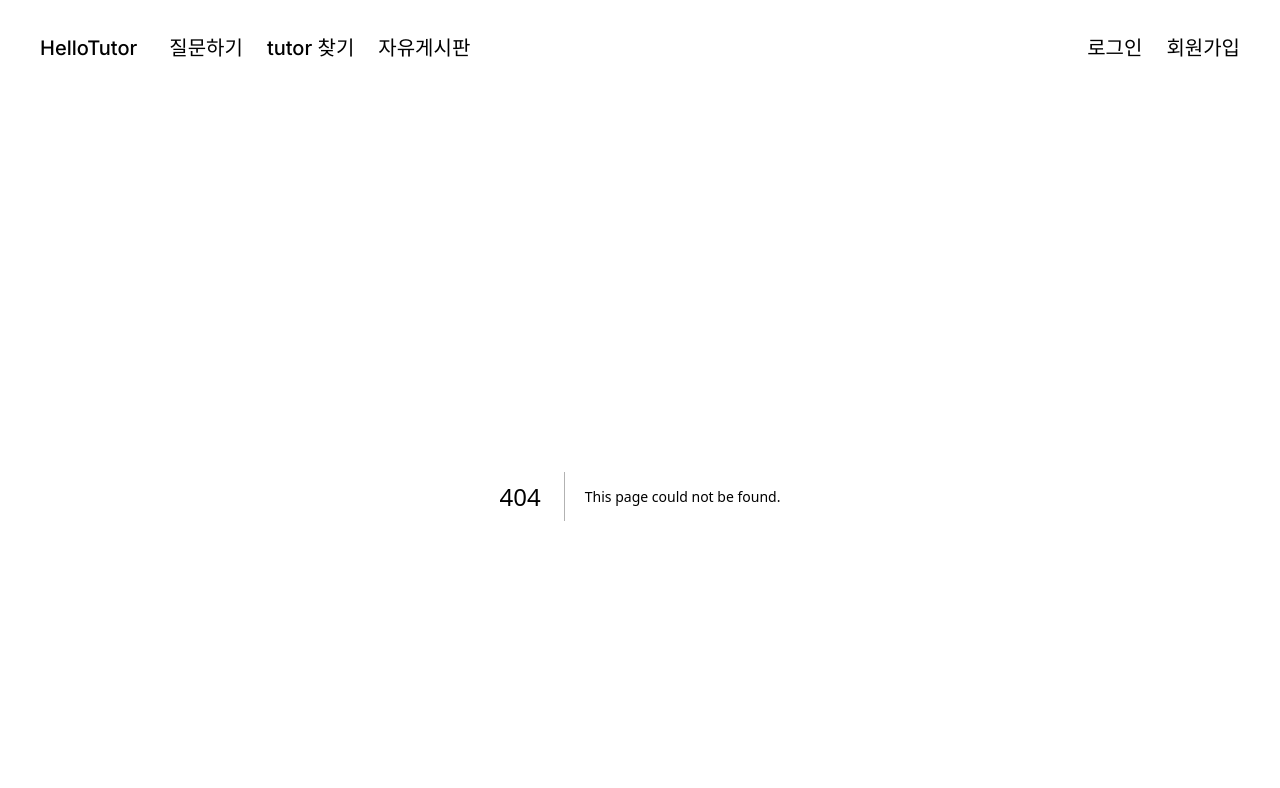
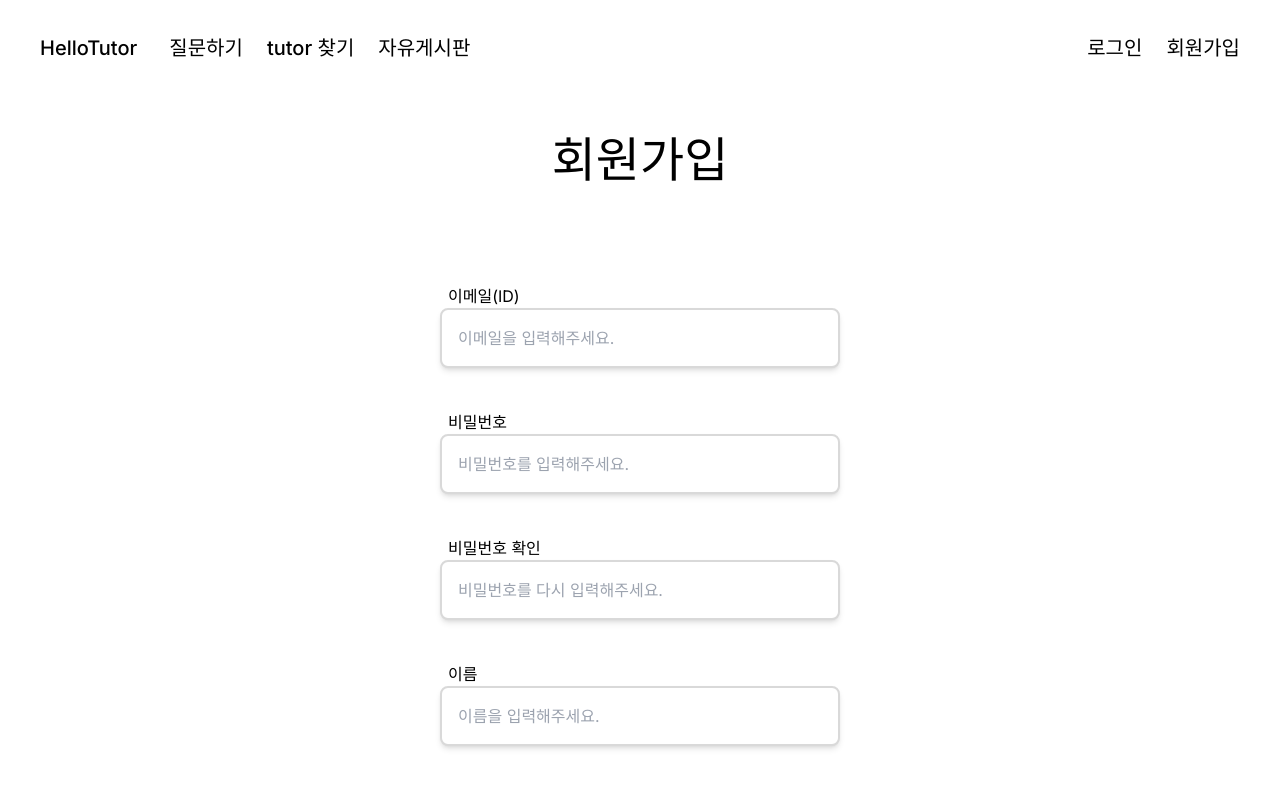
Before and after one commit to HelloTutor/HelloTutor-FE, a Next.js app: page /signup/tutee in a window 1280 px wide. Before the commit this address had no page. Shown: the top 788 px of the page. Built offline with nearby package versions, Linux system fonts and the light colour scheme.

Commit message:
refactor: tutor tutee로 이름 변경

```diff
--- a/src/app/signup/page.tsx
+++ b/src/app/signup/page.tsx
@@ -2,7 +2,7 @@ import Link from "next/link";
 
 export default function Signup() {
   const signupType = [
-    { name: "일반회원", link: "/signup/student" },
+    { name: "일반회원", link: "/signup/tutee" },
     { name: "튜터", link: "/signup/tutor" },
   ];
 
--- a/src/app/signup/student/page.tsx
+++ b/src/app/signup/tutee/page.tsx
@@ -10,7 +10,7 @@ export interface UserDataTypes {
   confirm_password: string;
   name: string;
 }
-export default function Student() {
+export default function Tutee() {
   const {
     register,
     handleSubmit,
@@ -26,7 +26,9 @@ export default function Student() {
       setPolicyError(true);
       return;
     }
-    console.log(data);
+    try {
+      const userData = { ...data };
+    } catch (error) {}
   };
 
   return (
--- a/src/app/signup/tutor/page.tsx
+++ b/src/app/signup/tutor/page.tsx
@@ -1,19 +1,12 @@
 "use client";
-import { signup } from "@/api/auth";
+import { signupTutor } from "@/api/auth";
 import AgreeOfTos from "@/app/signup/components/ArgreeOfTos";
 import SubmitButton from "@/components/SubmitButton";
 import { subjectKoEn } from "@/constants/subject";
 import { useRouter } from "next/navigation";
 import { useState } from "react";
 import { SubmitHandler, useForm } from "react-hook-form";
-
-export interface TutorDataTypes {
-  email: string;
-  pw: string;
-  checkPw: string;
-  name: string;
-  subject: string[];
-}
+import { TutorDataTypes } from "@/typings/user";
 
 export default function Tutor() {
   const {
@@ -34,12 +27,11 @@ export default function Tutor() {
     }
     try {
       const tutorData = { ...data, role: 1 };
-      await signup(tutorData);
+      await signupTutor(tutorData);
       alert("회원가입이 완료되었습니다.");
       router.push("/");
     } catch (error) {
       alert("회원가입에 실패하였습니다.");
-      console.log(error);
     }
   };
 
--- a/src/typings/user.ts
+++ b/src/typings/user.ts
@@ -1,4 +1,4 @@
-export interface User {
+export interface TutorDataTypes {
   email: string;
   pw: string;
   checkPw: string;
```
